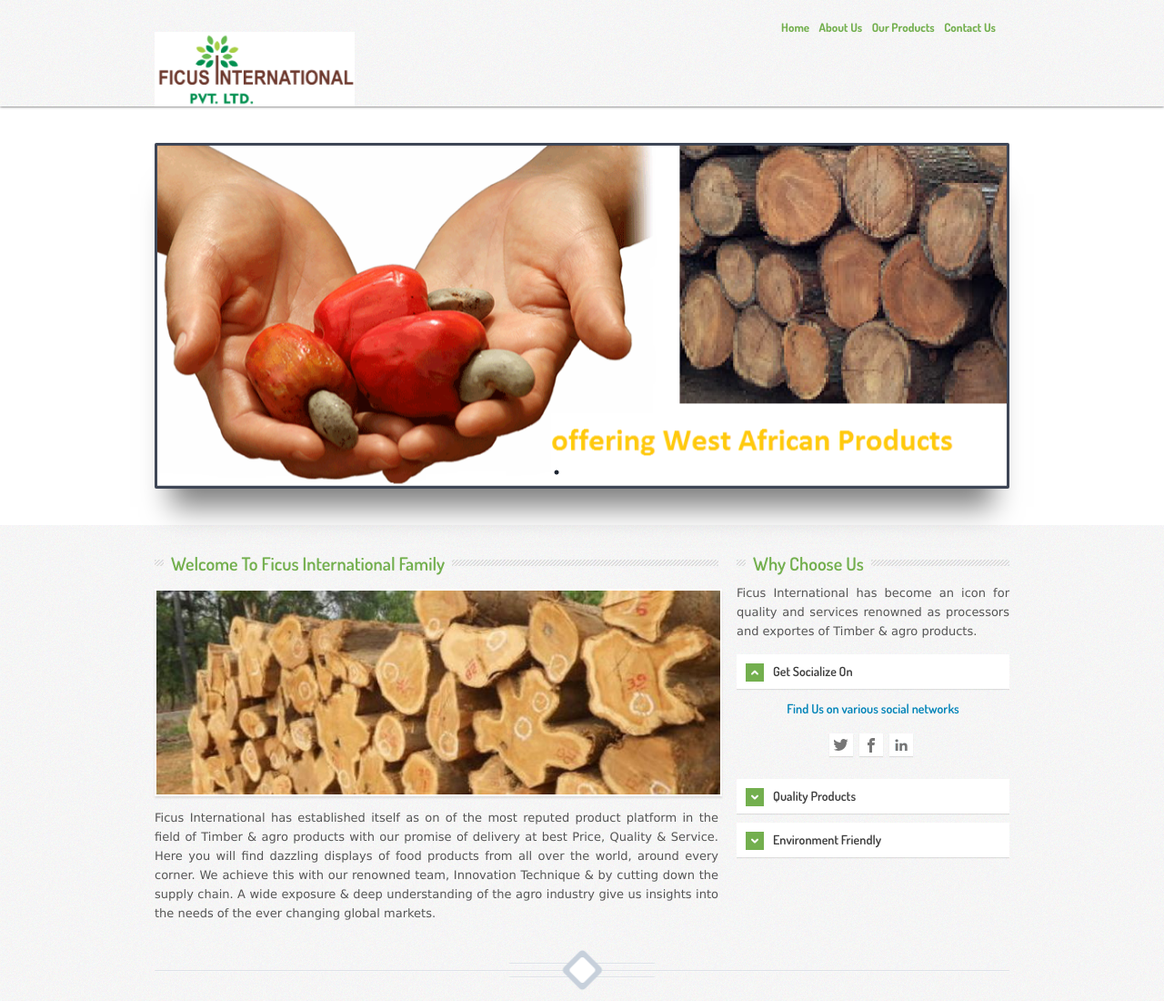
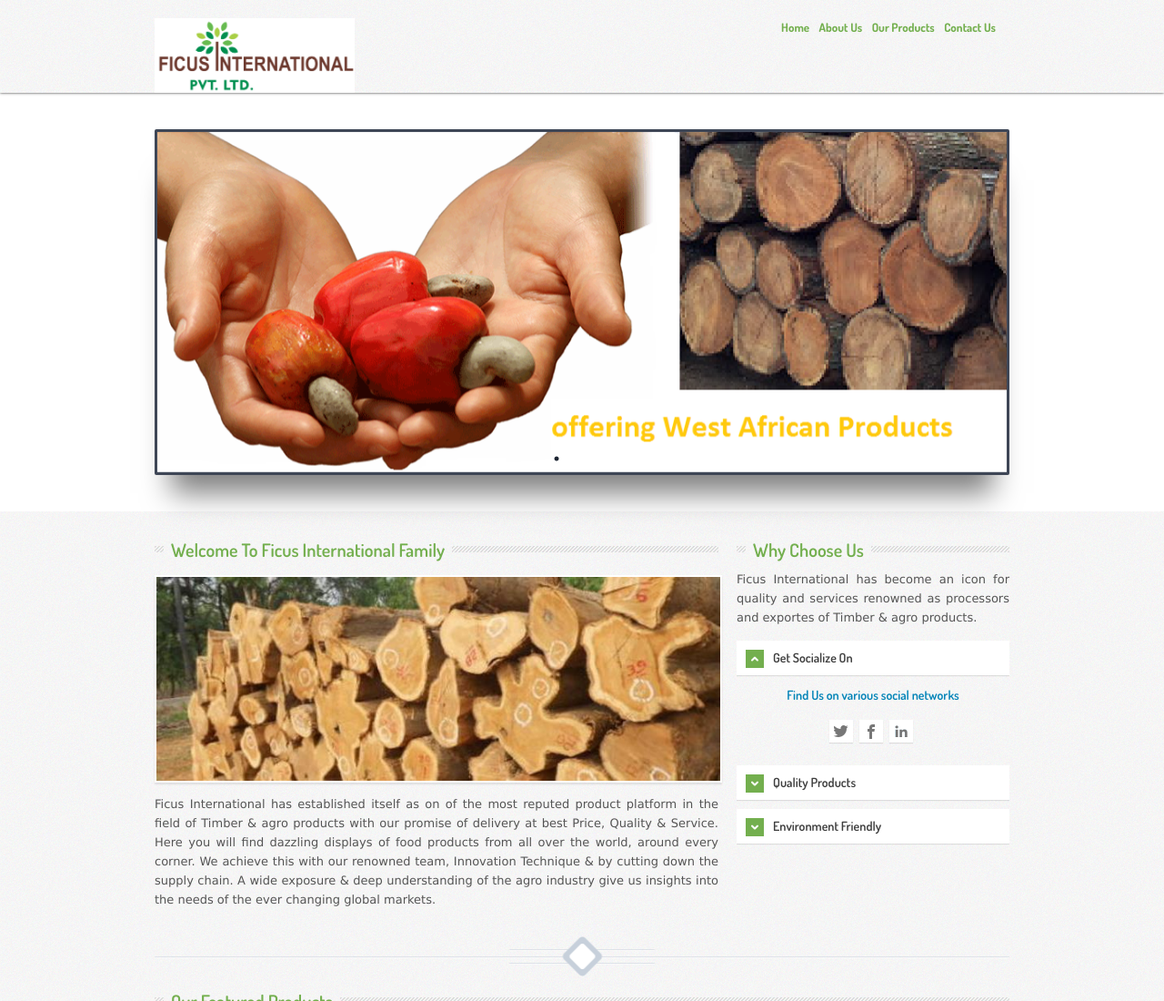
Before and after one commit to anup79/fiinter, a plain HTML site: page index.html in a window 1280 px wide. Shown: the top 1100 px of the page at 91% size. Drawn offline with Linux system fonts and the light colour scheme.

Commit message:
Update index.html

```diff
--- a/index.html
+++ b/index.html
@@ -84,7 +84,7 @@ body {
 	<header>
     	<div class="container">
         	<div class="row">
-                <div class="span3 logo" style="margin-top:20px;">
+                <div class="span3 logo" style="margin-top:5px;">
                     <a href="#"><img src="images/logo.png" alt="Ficus International"></a>
                 </div>
                 <div class="span9">
```
